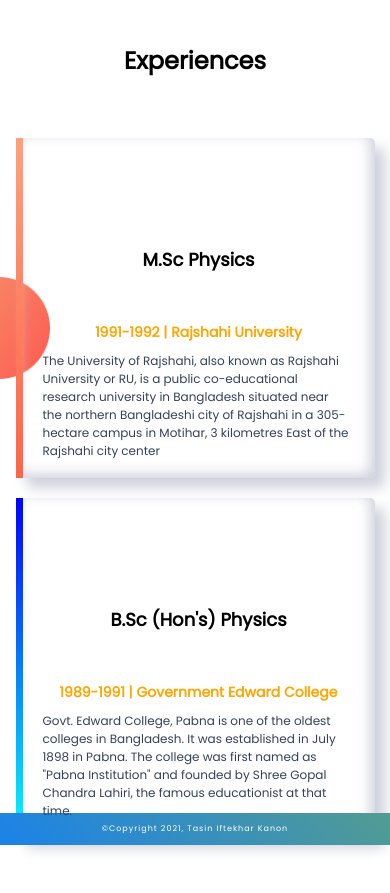
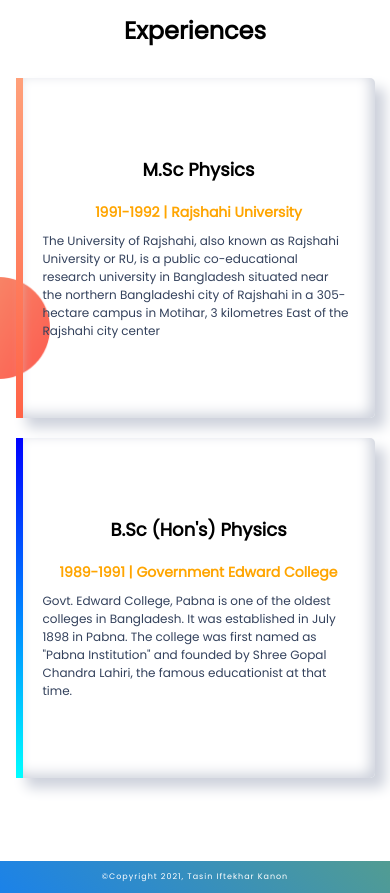
Before and after one commit to helaluddin1970/huyek, a plain HTML site: page index.html in a window 390 px wide. Shown: the part 997-1890 px from the top of the page. Before the commit the page ends 1865 px from the top, so only its background shows below. Drawn offline with Linux system fonts and the light colour scheme.

Commit message:
Update style.css

```diff
--- a/style.css
+++ b/style.css
@@ -98,7 +98,7 @@ h1{
 }
 
 .third-banner h2{
-    padding: 40px 0;
+    padding: 10px 0;
 }
 
 .box-exp{
@@ -380,7 +380,7 @@ footer p{
     }
 
     footer p{
-        margin-top: 20em;
+        margin-top: 26em;
         font-size: 8px;
         letter-spacing: 1px;
     }
```
